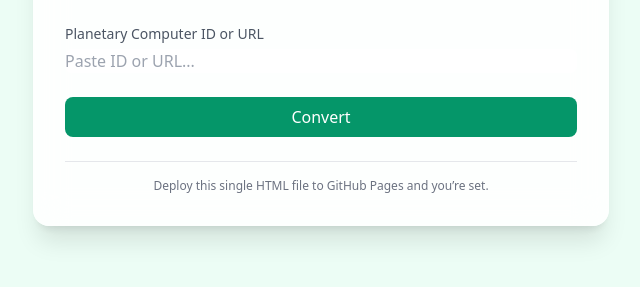
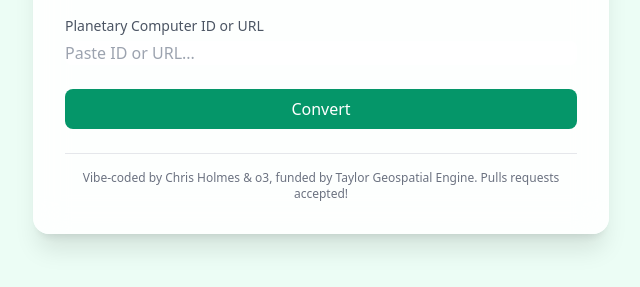
Before and after one commit to cholmes/pc_es_convert, a plain HTML site: page index.html in a window 1280 px wide. Shown: the part 379-666 px from the top of the page, without its empty margins (319-959 px from the left). Drawn offline with nearby package versions, Linux system fonts and the light colour scheme.

Commit message:
Updated footer

```diff
--- a/index.html
+++ b/index.html
@@ -78,7 +78,7 @@
       <p id="error" class="text-red-600 text-sm"></p>
 
       <footer class="text-xs text-gray-500 pt-4 border-t border-gray-200 text-center">
-        Deploy this single HTML file to GitHub Pages and you’re set.
+        Vibe-coded by <a href="https://www.linkedin.com/in/opencholmes/">Chris Holmes</a> & o3, funded by <a href="https://tgengine.org">Taylor Geospatial Engine</a>. <a href="https://github.com/cholmes/pc_es_convert/">Pulls requests accepted!</a>
       </footer>
     </div>
 
```
